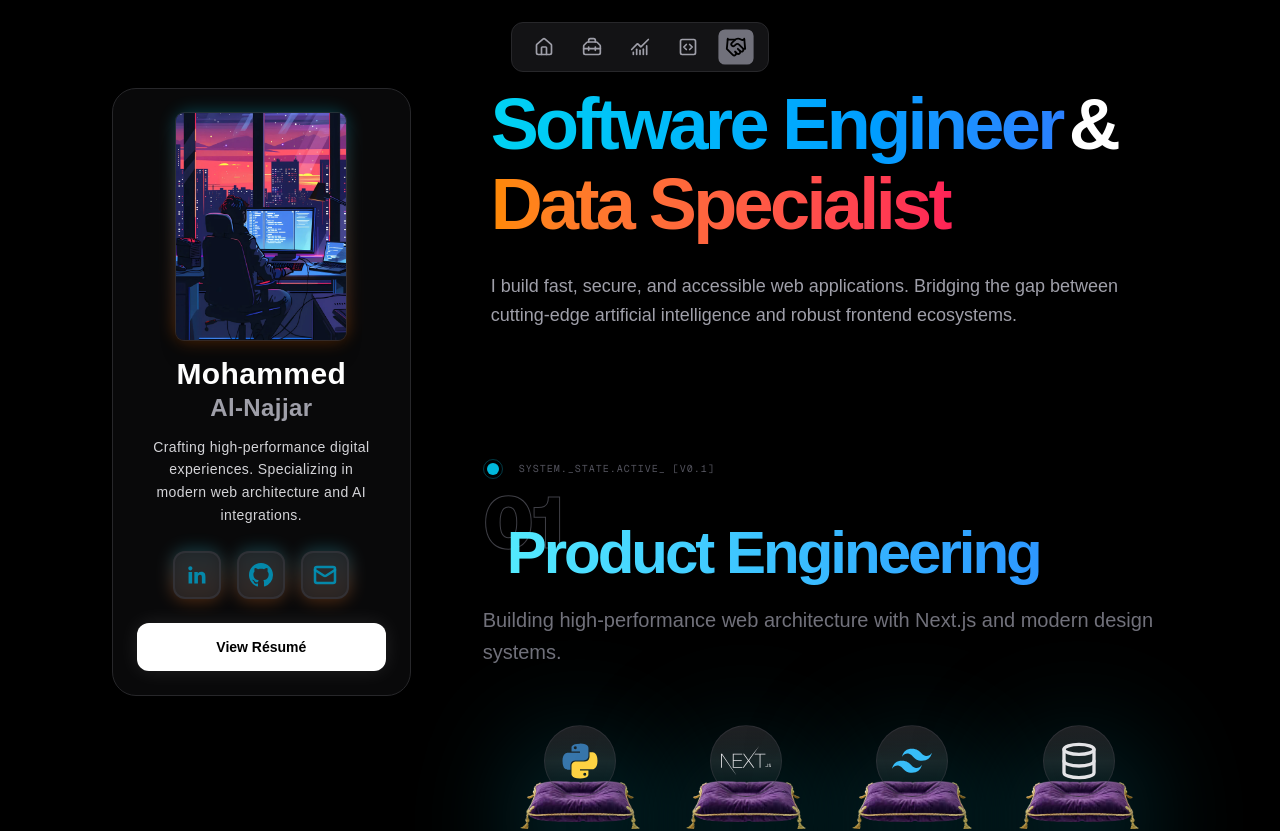
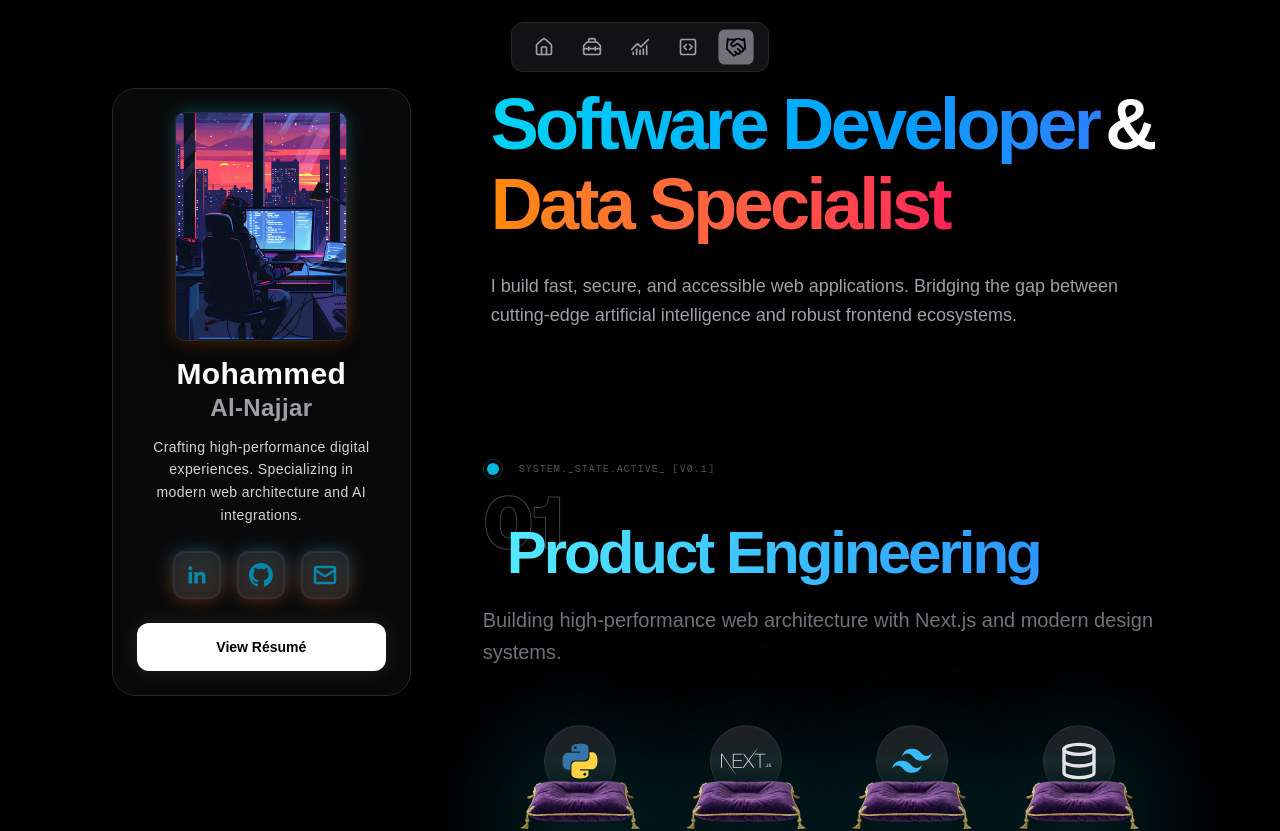
Before and after one commit to MohdAlabed/mo-alnajjar-portfolio, a Next.js app: page / in a window 1280 px wide. Shown: the top 831 px of the page. Built offline with nearby package versions, Linux system fonts and the light colour scheme.

Commit message:
cv update

```diff
--- a/src/app/layout.tsx
+++ b/src/app/layout.tsx
@@ -16,10 +16,10 @@ const geistMono = Geist_Mono({
 
 export const metadata: Metadata = {
   title: {
-    default: "Mohammed Al-Najjar | Software Engineer & Data Specialist",
+    default: "Mohammed Al-Najjar | Software Developer & Data Specialist",
     template: "%s | Mohammed Al-Najjar",
   },
-  description: "Welcome! I'm Mohammed Al-Najjar, an enthusiastic Software Engineer & Data Specialist bringing fresh ideas to the web. Explore my dev journey, projects, and let's have a chat!",
+  description: "Welcome! I'm Mohammed Al-Najjar, an enthusiastic Software Developer & Data Specialist bringing fresh ideas to the web. Explore my dev journey, projects, and let's have a chat!",
   keywords: ["Mohammed Al-Najjar", "Portfolio", "Full-Stack Developer", "Python Developer", "Data and AI", "Data Analysis", "Data Scientist", "Next.js", "React"],
   authors: [{ name: "Mohammed Al-Najjar" }],
   creator: "Mohammed Al-Najjar",
@@ -29,7 +29,7 @@ export const metadata: Metadata = {
     locale: "en_US",
     url: "https://mohammedalnajjar.site",
     title: "Mohammed Al-Najjar | Portfolio",
-    description: "Welcome! I'm Mohammed Al-Najjar, an enthusiastic Software Engineer & Data Specialist bringing fresh ideas to the web. Explore my dev journey, projects, and let's have a chat!",
+    description: "Welcome! I'm Mohammed Al-Najjar, an enthusiastic Software Developer & Data Specialist bringing fresh ideas to the web. Explore my dev journey, projects, and let's have a chat!",
     siteName: "Mohammed Al-Najjar Portfolio",
     images: [
       {
--- a/src/app/page.tsx
+++ b/src/app/page.tsx
@@ -100,7 +100,7 @@ export default function Home() {
             <header className="mx-4">
               <h1 className="font-black text-6xl lg:text-7xl tracking-tighter">
                 <span className="mb-2 block">
-                  <span className="text-transparent bg-clip-text bg-gradient-to-r from-cyan-400 to-blue-500 drop-shadow-sm pr-[0.1em]">Software Engineer</span>
+                  <span className="text-transparent bg-clip-text bg-gradient-to-r from-cyan-400 to-blue-500 drop-shadow-sm pr-[0.1em]">Software Developer</span>
                   <span className="text-white">&</span>
                 </span>
                 <span className="text-transparent bg-clip-text bg-gradient-to-r from-orange-400 to-rose-500 drop-shadow-sm pr-[0.1em]">Data Specialist</span>
```
Also changed, not shown: 1 other file (tests, documents, lock files or other folders).
